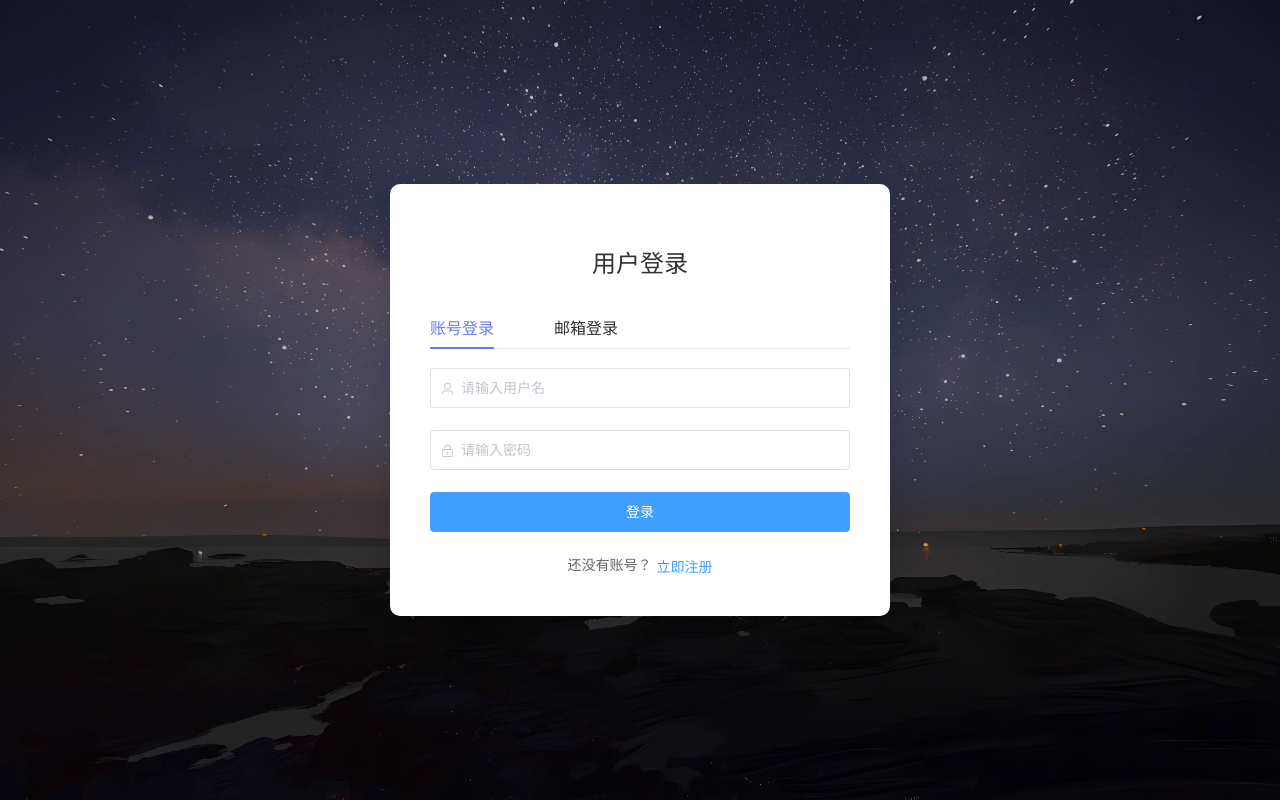
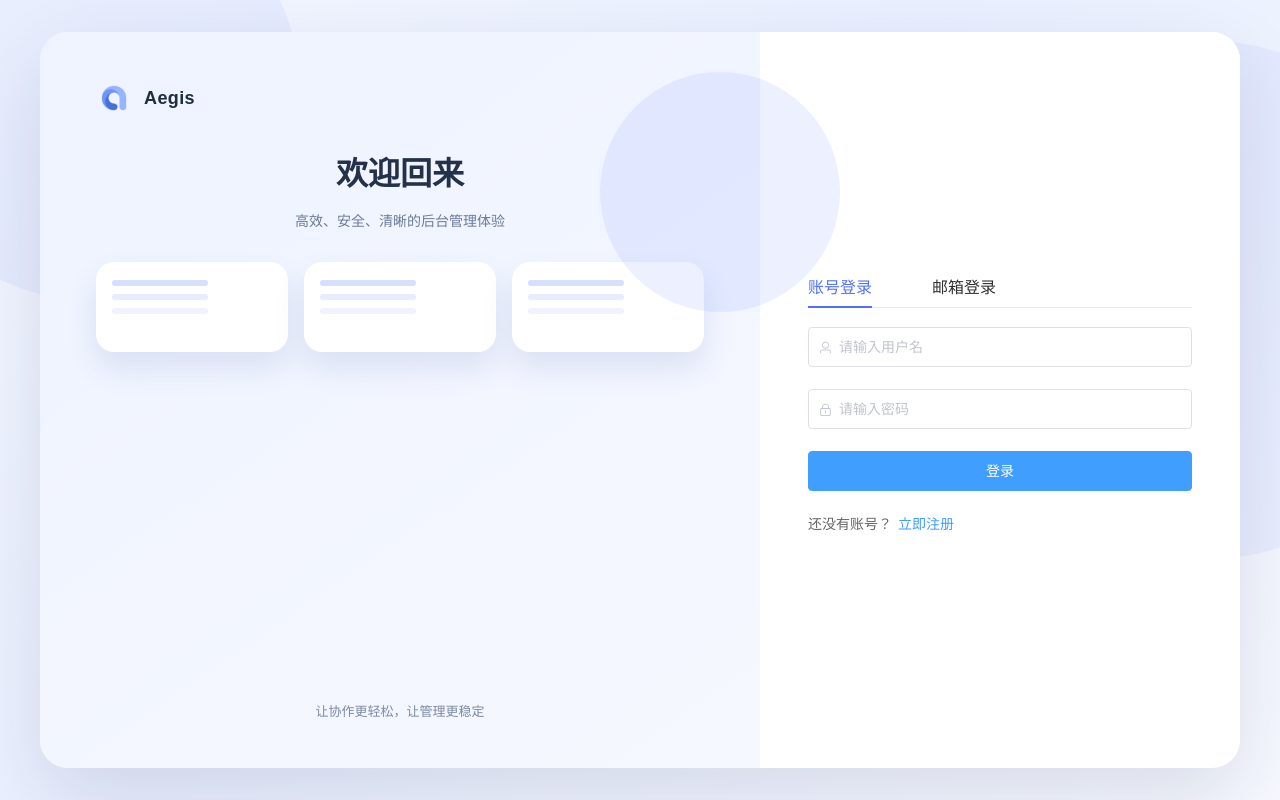
Before and after one commit to OOMEcho/aegis-vue, a Vue app: page /login in a window 1280 px wide. Built offline with nearby package versions, Linux system fonts and the light colour scheme; no server answers.

Commit message:
feat: 优化登录页面、注册页面的主题布局效果

```diff
--- a/src/components/Login/index.vue
+++ b/src/components/Login/index.vue
@@ -1,7 +1,25 @@
 <template>
   <div class="login-container">
-    <div class="login-box">
-      <h2 class="login-title">用户登录</h2>
+    <div class="login-shell">
+      <section class="login-hero">
+        <div class="brand">
+          <img class="brand-logo" src="@/assets/images/logo.png" alt="Aegis" />
+          <span class="brand-name">Aegis</span>
+        </div>
+        <div class="hero-content">
+          <h1 class="hero-title">欢迎回来</h1>
+          <p class="hero-subtitle">高效、安全、清晰的后台管理体验</p>
+          <div class="hero-illustration">
+            <div class="panel-card"></div>
+            <div class="panel-card"></div>
+            <div class="panel-card"></div>
+          </div>
+        </div>
+        <div class="hero-caption">让协作更轻松，让管理更稳定</div>
+      </section>
+
+      <section class="login-panel">
+        <div class="login-box">
 
       <!-- 登录方式切换 -->
       <el-tabs v-model="loginType" @tab-click="handleTabChange">
@@ -98,10 +116,12 @@
       </el-form>
 
       <!-- 注册入口 -->
-      <div class="register-link">
-        <span>还没有账号？</span>
-        <el-link type="primary" @click="goToRegister">立即注册</el-link>
-      </div>
+          <div class="register-link">
+            <span>还没有账号？</span>
+            <el-link type="primary" @click="goToRegister">立即注册</el-link>
+          </div>
+        </div>
+      </section>
     </div>
 
     <!-- 滑块验证码弹窗 -->
@@ -367,46 +387,165 @@ export default {
 <style scoped>
 .login-container {
   min-height: 100vh;
+  height: 100vh;
+  display: flex;
+  align-items: stretch;
+  justify-content: center;
+  background: linear-gradient(135deg, #f4f7ff 0%, #e9efff 45%, #f7f9ff 100%);
+  padding: 32px;
+  position: relative;
+  overflow: hidden;
+  font-family: "Manrope", "Noto Sans SC", "PingFang SC", sans-serif;
+  box-sizing: border-box;
+}
+
+.login-container::before,
+.login-container::after {
+  content: '';
+  position: absolute;
+  border-radius: 50%;
+  background: rgba(102, 126, 234, 0.08);
+  z-index: 0;
+}
+
+.login-container::before {
+  width: 420px;
+  height: 420px;
+  top: -120px;
+  left: -120px;
+}
+
+.login-container::after {
+  width: 520px;
+  height: 520px;
+  right: -180px;
+  top: 40px;
+}
+
+.login-shell {
+  position: relative;
+  z-index: 1;
+  width: min(1200px, 100%);
+  display: grid;
+  grid-template-columns: minmax(0, 1.2fr) minmax(360px, 480px);
+  background: #f7f9ff;
+  border-radius: 28px;
+  box-shadow: 0 30px 80px rgba(26, 36, 64, 0.12);
+  overflow: hidden;
+  min-height: calc(100vh - 64px);
+}
+
+
+.login-hero {
+  padding: 48px 56px;
+  background: linear-gradient(145deg, #eef3ff 0%, #f6f8ff 100%);
+  display: flex;
+  flex-direction: column;
+  gap: 32px;
+  position: relative;
+}
+
+.login-hero::after {
+  content: '';
+  position: absolute;
+  width: 240px;
+  height: 240px;
+  border-radius: 50%;
+  background: rgba(103, 128, 255, 0.12);
+  right: -80px;
+  top: 40px;
+}
+
+.brand {
+  display: flex;
+  align-items: center;
+  gap: 12px;
+  font-weight: 600;
+  color: #1f2d3d;
+}
+
+
+.brand-logo {
+  width: 36px;
+  height: 36px;
+  object-fit: contain;
+}
+
+.brand-name {
+  font-size: 18px;
+  letter-spacing: 0.4px;
+}
+
+.hero-content {
+  display: flex;
+  flex-direction: column;
+  gap: 16px;
+}
+
+.hero-title {
+  font-size: 32px;
+  color: #23314a;
+  margin: 0;
+}
+
+.hero-subtitle {
+  font-size: 14px;
+  color: #6b7a99;
+  margin: 0;
+}
+
+.hero-illustration {
+  margin-top: 16px;
+  display: grid;
+  grid-template-columns: repeat(3, 1fr);
+  gap: 16px;
+}
+
+.panel-card {
+  height: 90px;
+  border-radius: 18px;
+  background: #ffffff;
+  box-shadow: 0 16px 30px rgba(58, 82, 160, 0.12);
+  position: relative;
+}
+
+.panel-card::after {
+  content: '';
+  position: absolute;
+  width: 50%;
+  height: 6px;
+  left: 16px;
+  top: 18px;
+  border-radius: 6px;
+  background: #d7e0ff;
+  box-shadow: 0 14px 0 #e7ecff, 0 28px 0 #f0f3ff;
+}
+
+.hero-caption {
+  margin-top: auto;
+  color: #7c8aa5;
+  font-size: 13px;
+}
+
+.login-panel {
+  background: #ffffff;
+  padding: 56px 48px;
   display: flex;
   align-items: center;
   justify-content: center;
-  background-image: url('~@/assets/images/login-bg.jpg');
-  background-size: cover;
-  background-position: center;
-  background-repeat: no-repeat;
-  position: relative;
-}
-
-.login-container::before {
-  content: '';
-  position: absolute;
-  top: 0;
-  left: 0;
-  right: 0;
-  bottom: 0;
-  background: rgba(0, 0, 0, 0.3);
-  z-index: 0;
+  overflow: hidden;
 }
 
 .login-box {
-  position: relative;
-  z-index: 1;
-}
-
-.login-box {
-  width: 420px;
-  padding: 40px;
-  background: #fff;
-  border-radius: 10px;
-  box-shadow: 0 10px 40px rgba(0, 0, 0, 0.2);
+  width: 100%;
 }
 
 .login-title {
-  text-align: center;
-  margin-bottom: 30px;
-  color: #333;
-  font-size: 24px;
-  font-weight: 500;
+  text-align: left;
+  margin-bottom: 24px;
+  color: #202c44;
+  font-size: 26px;
+  font-weight: 600;
 }
 
 .code-input-wrapper {
@@ -424,14 +563,17 @@ export default {
 }
 
 .register-link {
-  text-align: center;
+  text-align: left;
   margin-top: 20px;
   color: #666;
   font-size: 14px;
+  display: flex;
+  align-items: center;
+  gap: 6px;
 }
 
 .register-link span {
-  margin-right: 5px;
+  margin-right: 0;
 }
 
 .dialog-footer {
@@ -454,23 +596,46 @@ export default {
 }
 
 ::v-deep .el-tabs__item.is-active {
-  color: #667eea;
+  color: #4f70ff;
   font-weight: 500;
 }
 
 ::v-deep .el-tabs__active-bar {
-  background-color: #667eea;
+  background-color: #4f70ff;
 }
 
 /* 移动端适配 */
-@media (max-width: 480px) {
-  .login-box {
-    width: 90%;
-    padding: 30px 20px;
+@media (max-width: 1024px) {
+  .login-shell {
+    grid-template-columns: minmax(0, 1fr);
+    min-height: auto;
   }
 
-  .login-title {
-    font-size: 20px;
+  .login-hero {
+    padding: 40px;
+  }
+
+  .login-panel {
+    padding: 40px;
+  }
+}
+
+@media (max-width: 640px) {
+  .login-container {
+    padding: 16px;
+    height: auto;
+  }
+
+  .login-hero {
+    padding: 32px 24px;
+  }
+
+  .login-panel {
+    padding: 32px 24px;
+  }
+
+  .hero-title {
+    font-size: 24px;
   }
 
   .send-code-btn {
@@ -479,7 +644,7 @@ export default {
   }
 
   ::v-deep .el-tabs__item {
-    padding: 0 20px;
+    padding: 0 18px;
     font-size: 14px;
   }
 }
--- a/src/components/Register/index.vue
+++ b/src/components/Register/index.vue
@@ -1,5 +1,24 @@
 <template>
   <div class="register-container">
+    <div class="register-shell">
+      <section class="register-hero">
+        <div class="brand">
+          <img class="brand-logo" src="@/assets/images/logo.png" alt="Aegis" />
+          <span class="brand-name">Aegis</span>
+        </div>
+        <div class="hero-content">
+          <h1 class="hero-title">创建你的账号</h1>
+          <p class="hero-subtitle">快速开通团队空间，配置权限与角色</p>
+          <div class="hero-illustration">
+            <div class="panel-card"></div>
+            <div class="panel-card"></div>
+            <div class="panel-card"></div>
+          </div>
+        </div>
+        <div class="hero-caption">安全验证与敏感操作全程保护</div>
+      </section>
+
+      <section class="register-panel">
         <div class="register-box">
           <h2 class="register-title">用户注册</h2>
 
@@ -86,6 +105,8 @@
             <span>已有账号？</span>
             <el-link type="primary" @click="goToLogin">立即登录</el-link>
           </div>
+        </div>
+      </section>
     </div>
 
     <!-- 滑块验证码弹窗 -->
@@ -328,43 +349,163 @@ export default {
 <style scoped>
 .register-container {
   min-height: 100vh;
+  height: 100vh;
+  display: flex;
+  align-items: stretch;
+  justify-content: center;
+  background: linear-gradient(135deg, #f4f7ff 0%, #e9efff 45%, #f7f9ff 100%);
+  padding: 32px;
+  position: relative;
+  overflow: hidden;
+  font-family: "Manrope", "Noto Sans SC", "PingFang SC", sans-serif;
+  box-sizing: border-box;
+}
+
+.register-container::before,
+.register-container::after {
+  content: '';
+  position: absolute;
+  border-radius: 50%;
+  background: rgba(102, 126, 234, 0.08);
+  z-index: 0;
+}
+
+.register-container::before {
+  width: 420px;
+  height: 420px;
+  top: -120px;
+  left: -120px;
+}
+
+.register-container::after {
+  width: 520px;
+  height: 520px;
+  right: -180px;
+  top: 40px;
+}
+
+.register-shell {
+  position: relative;
+  z-index: 1;
+  width: min(1200px, 100%);
+  display: grid;
+  grid-template-columns: minmax(0, 1.2fr) minmax(360px, 480px);
+  background: #f7f9ff;
+  border-radius: 28px;
+  box-shadow: 0 30px 80px rgba(26, 36, 64, 0.12);
+  overflow: hidden;
+  min-height: calc(100vh - 64px);
+}
+
+.register-hero {
+  padding: 48px 56px;
+  background: linear-gradient(145deg, #eef3ff 0%, #f6f8ff 100%);
+  display: flex;
+  flex-direction: column;
+  gap: 32px;
+  position: relative;
+}
+
+.register-hero::after {
+  content: '';
+  position: absolute;
+  width: 240px;
+  height: 240px;
+  border-radius: 50%;
+  background: rgba(103, 128, 255, 0.12);
+  right: -80px;
+  top: 40px;
+}
+
+.brand {
+  display: flex;
+  align-items: center;
+  gap: 12px;
+  font-weight: 600;
+  color: #1f2d3d;
+}
+
+.brand-logo {
+  width: 36px;
+  height: 36px;
+  object-fit: contain;
+}
+
+.brand-name {
+  font-size: 18px;
+  letter-spacing: 0.4px;
+}
+
+.hero-content {
+  display: flex;
+  flex-direction: column;
+  gap: 16px;
+}
+
+.hero-title {
+  font-size: 32px;
+  color: #23314a;
+  margin: 0;
+}
+
+.hero-subtitle {
+  font-size: 14px;
+  color: #6b7a99;
+  margin: 0;
+}
+
+.hero-illustration {
+  margin-top: 16px;
+  display: grid;
+  grid-template-columns: repeat(3, 1fr);
+  gap: 16px;
+}
+
+.panel-card {
+  height: 90px;
+  border-radius: 18px;
+  background: #ffffff;
+  box-shadow: 0 16px 30px rgba(58, 82, 160, 0.12);
+  position: relative;
+}
+
+.panel-card::after {
+  content: '';
+  position: absolute;
+  width: 50%;
+  height: 6px;
+  left: 16px;
+  top: 18px;
+  border-radius: 6px;
+  background: #d7e0ff;
+  box-shadow: 0 14px 0 #e7ecff, 0 28px 0 #f0f3ff;
+}
+
+.hero-caption {
+  margin-top: auto;
+  color: #7c8aa5;
+  font-size: 13px;
+}
+
+.register-panel {
+  background: #ffffff;
+  padding: 56px 48px;
   display: flex;
   align-items: center;
   justify-content: center;
-  background-image: url('~@/assets/images/login-bg.jpg');
-  background-size: cover;
-  background-position: center;
-  background-repeat: no-repeat;
-  position: relative;
-}
-
-.register-container::before {
-  content: '';
-  position: absolute;
-  top: 0;
-  left: 0;
-  right: 0;
-  bottom: 0;
-  background: rgba(0, 0, 0, 0.3);
-  z-index: 0;
+  overflow: hidden;
 }
 
 .register-box {
-  position: relative;
-  z-index: 1;
-  width: 420px;
-  padding: 40px;
-  background: #fff;
-  border-radius: 10px;
-  box-shadow: 0 10px 40px rgba(0, 0, 0, 0.2);
+  width: 100%;
 }
 
 .register-title {
-  text-align: center;
-  margin-bottom: 30px;
-  color: #333;
-  font-size: 24px;
-  font-weight: 500;
+  text-align: left;
+  margin-bottom: 24px;
+  color: #202c44;
+  font-size: 26px;
+  font-weight: 600;
 }
 
 .code-input-wrapper {
@@ -382,14 +523,17 @@ export default {
 }
 
 .back-to-login {
-  text-align: center;
+  text-align: left;
   margin-top: 20px;
   color: #666;
   font-size: 14px;
+  display: flex;
+  align-items: center;
+  gap: 6px;
 }
 
 .back-to-login span {
-  margin-right: 5px;
+  margin-right: 0;
 }
 
 .dialog-footer {
@@ -397,15 +541,37 @@ export default {
   padding-top: 10px;
 }
 
-/* 移动端适配 */
-@media (max-width: 480px) {
-  .register-box {
-    width: 90%;
-    padding: 30px 20px;
+@media (max-width: 1024px) {
+  .register-shell {
+    grid-template-columns: minmax(0, 1fr);
+    min-height: auto;
   }
 
-  .register-title {
-    font-size: 20px;
+  .register-hero {
+    padding: 40px;
+  }
+
+  .register-panel {
+    padding: 40px;
+  }
+}
+
+@media (max-width: 640px) {
+  .register-container {
+    padding: 16px;
+    height: auto;
+  }
+
+  .register-hero {
+    padding: 32px 24px;
+  }
+
+  .register-panel {
+    padding: 32px 24px;
+  }
+
+  .hero-title {
+    font-size: 24px;
   }
 
   .send-code-btn {
```
Lines whose indentation alone changed are shown as unchanged.
